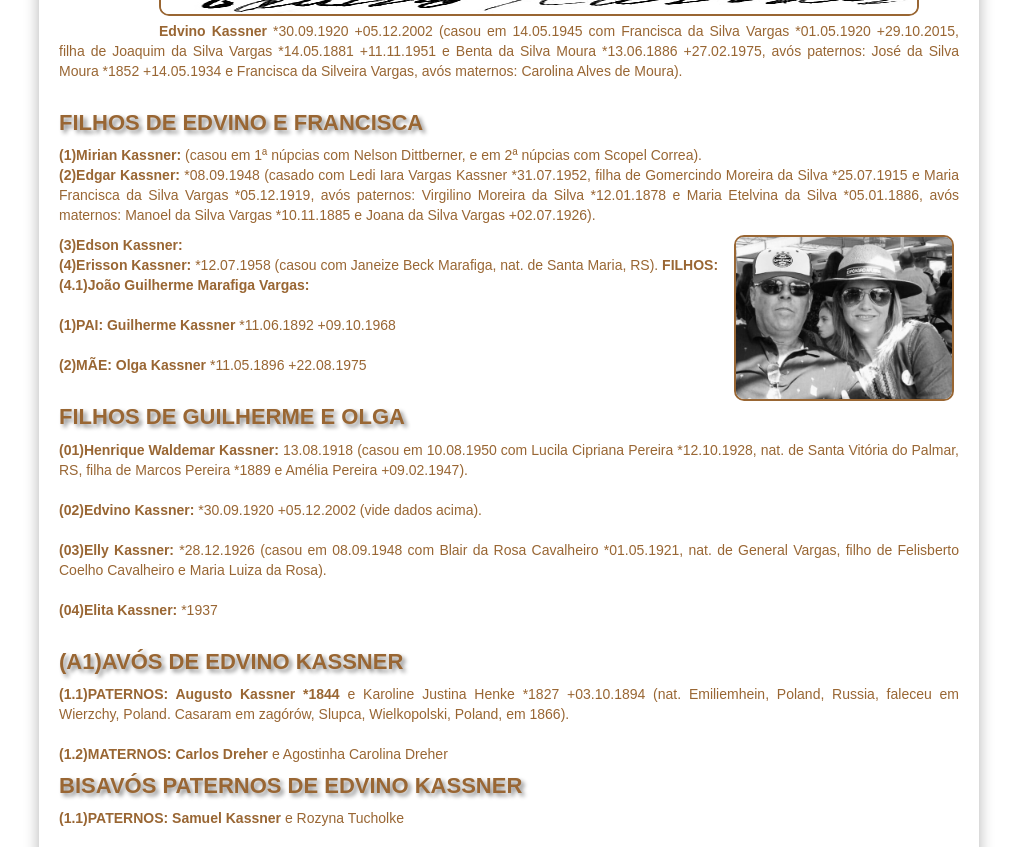
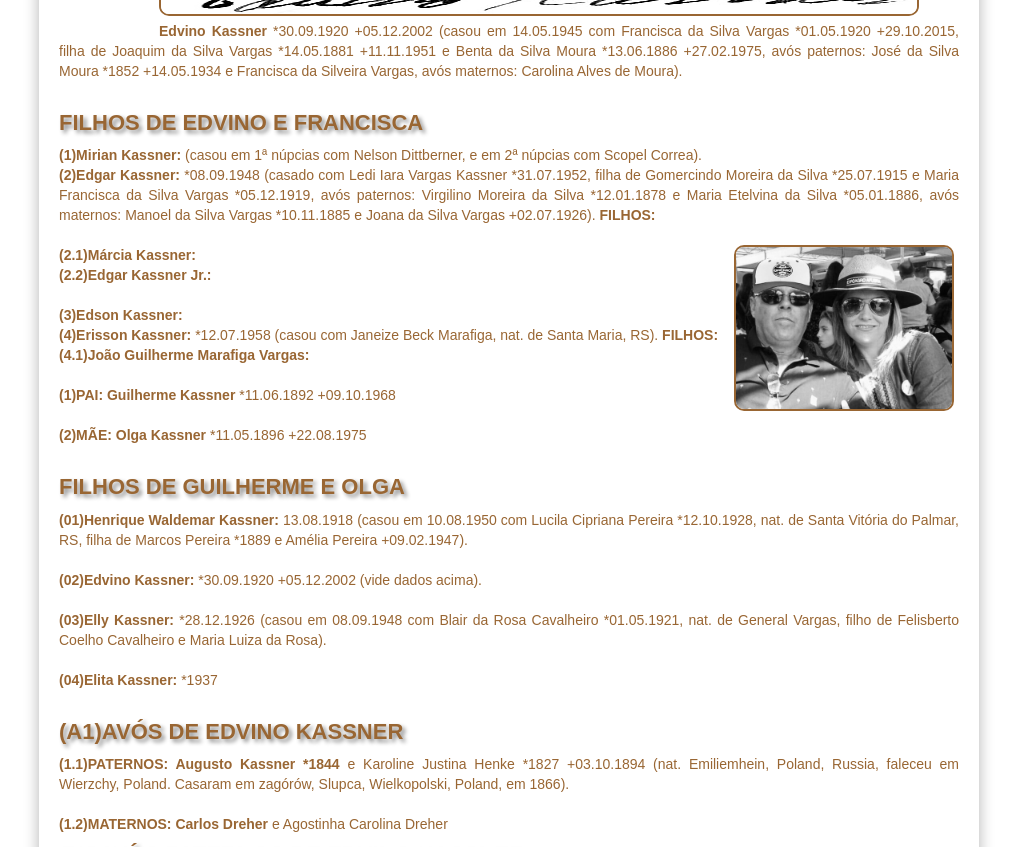
Before and after one commit to claudiovargas1955/claudiovargas1955.github.io, a Jekyll site: the page built from _pages/familia-kassner.html, in a window 1280 px wide and 900 px high, scrolled down 955 px, cut to the strip 53-900 px from the top of the window. Shown: the whole strip, without its empty margins (131-1148 px from the left). Built offline with Jekyll 4.4.1, drawn with Linux system fonts in a browser that asks for light colours; some web fonts are replaced.

Commit message:
Update familia-kassner.html

```diff
--- a/_pages/familia-kassner.html
+++ b/_pages/familia-kassner.html
@@ -135,8 +135,11 @@
 <p><b>(1)Mirian Kassner: </b>(casou em 1ª núpcias com Nelson Dittberner, e em 2ª núpcias com Scopel Correa).<br>
 <b>(2)Edgar Kassner: </b>*08.09.1948 (casado com Ledi Iara Vargas Kassner *31.07.1952, filha de Gomercindo Moreira da Silva *25.07.1915 e Maria
 Francisca da Silva Vargas *05.12.1919, avós paternos: Virgilino Moreira da Silva *12.01.1878 e Maria Etelvina da Silva *05.01.1886, avós
-maternos: Manoel da Silva Vargas *10.11.1885 e Joana da Silva Vargas +02.07.1926).<br><p><img class="dir" style="float:right"; width="220px padding-botton:1px";
+maternos: Manoel da Silva Vargas *10.11.1885 e Joana da Silva Vargas +02.07.1926). <b>FILHOS: </b><br><br><img class="dir" style="float:right"; width="220px padding-botton:1px";
 src="/images/preto3.jpg" title="Erisson e Janeize";/>
+  <b>(2.1)Márcia Kassner: </b><br>
+  <b>(2.2)Edgar Kassner Jr.: </b><br><br>
+
 <b>(3)Edson Kassner: </b><br>
 <b>(4)Erisson Kassner: </b>*12.07.1958 (casou com Janeize Beck Marafiga, nat. de Santa Maria, RS). <b>FILHOS: </b><br>
 <b>(4.1)João Guilherme Marafiga Vargas: </b><br><br>
```
